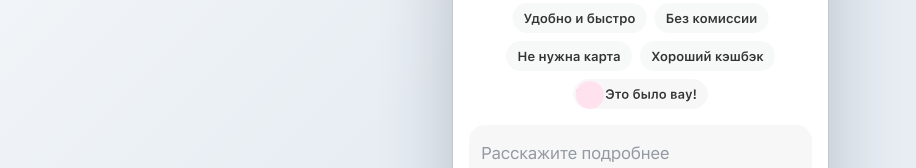
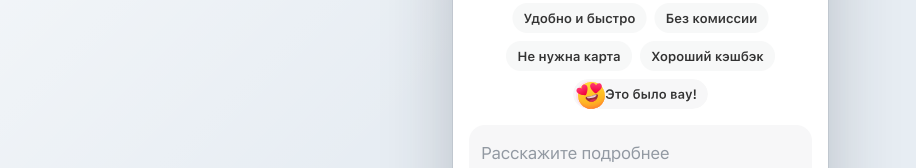
Before and after one commit to jackjack970602/wow-reaction, a React (Vite) app: page / in a window 1280 px wide. Shown: the part 371-539 px from the top of the page, without its empty margins (0-916 px from the left). Built offline with nearby package versions, Linux system fonts and the light colour scheme.

Commit message:
Keep Lottie emoji visible at rest

```diff
--- a/src/styles.css
+++ b/src/styles.css
@@ -147,14 +147,10 @@ body {
   height: 48px;
   display: block;
   overflow: visible;
-  opacity: 0;
+  opacity: 1;
   pointer-events: none;
   transform-origin: 50% 50%;
   z-index: 4;
-}
-
-.tui-chip[data-smile-animating="true"] .chip-smile {
-  opacity: 1;
 }
 
 .chip-smile svg {
```
